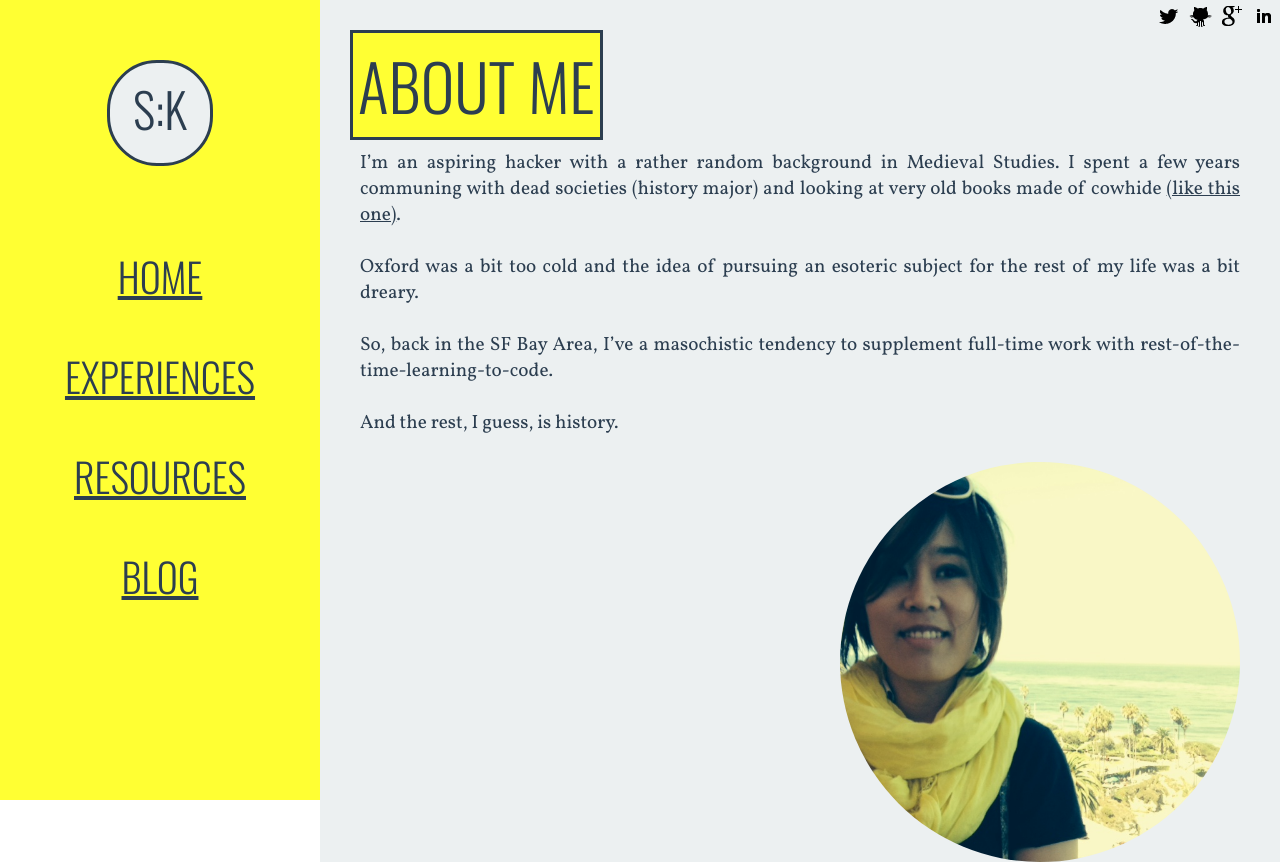
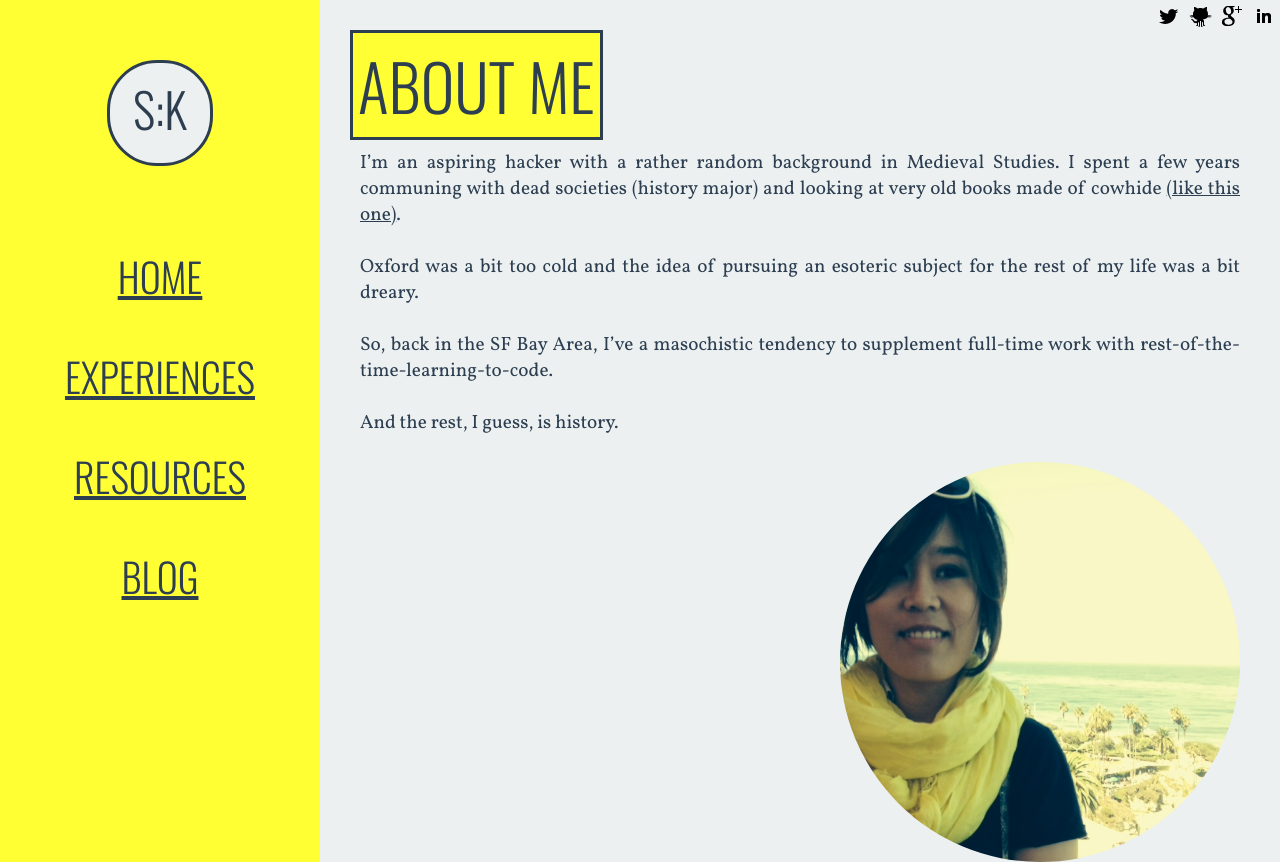
Before and after one commit to sarahbkim/blog, a Rails app: page / in a window 1280 px wide. Run offline with Rails 7, Linux system fonts and the light colour scheme; style sheets or scripts are compiled from the project's sources; some libraries are stand-ins or nearby versions.

Commit message:
css issue fixed

```diff
--- a/app/assets/stylesheets/custom.css.scss
+++ b/app/assets/stylesheets/custom.css.scss
@@ -13,10 +13,13 @@ html, body {
 	height: 100%;
 	margin: 0px;
 	padding: 0px;
+	background-color: #ffff33;
+
 }
 
 .wrapper {
 	height: 100%;
+
 }
 
 
@@ -33,7 +36,7 @@ html, body {
 #header {
 	background-color: #ffff33;
 	float: left;
-	height: 100%;
+	min-height: 100%;
 	vertical-align: top;
 	width: 25%;
 	#nav {
--- a/app/views/static_pages/experience.html.erb
+++ b/app/views/static_pages/experience.html.erb
@@ -1,7 +1,8 @@
 <% provide(:title, 'Experience | S:K') %>
 
 
-	<section id="intro">
+<section id='intro'>
+
 		<h1>Experience &amp; Projects</h1>
 
 		<p>
```
Also changed, not shown: other parts of app/assets/stylesheets/custom.css.scss (+1 -0 lines). Lines whose indentation alone changed are shown as unchanged.
